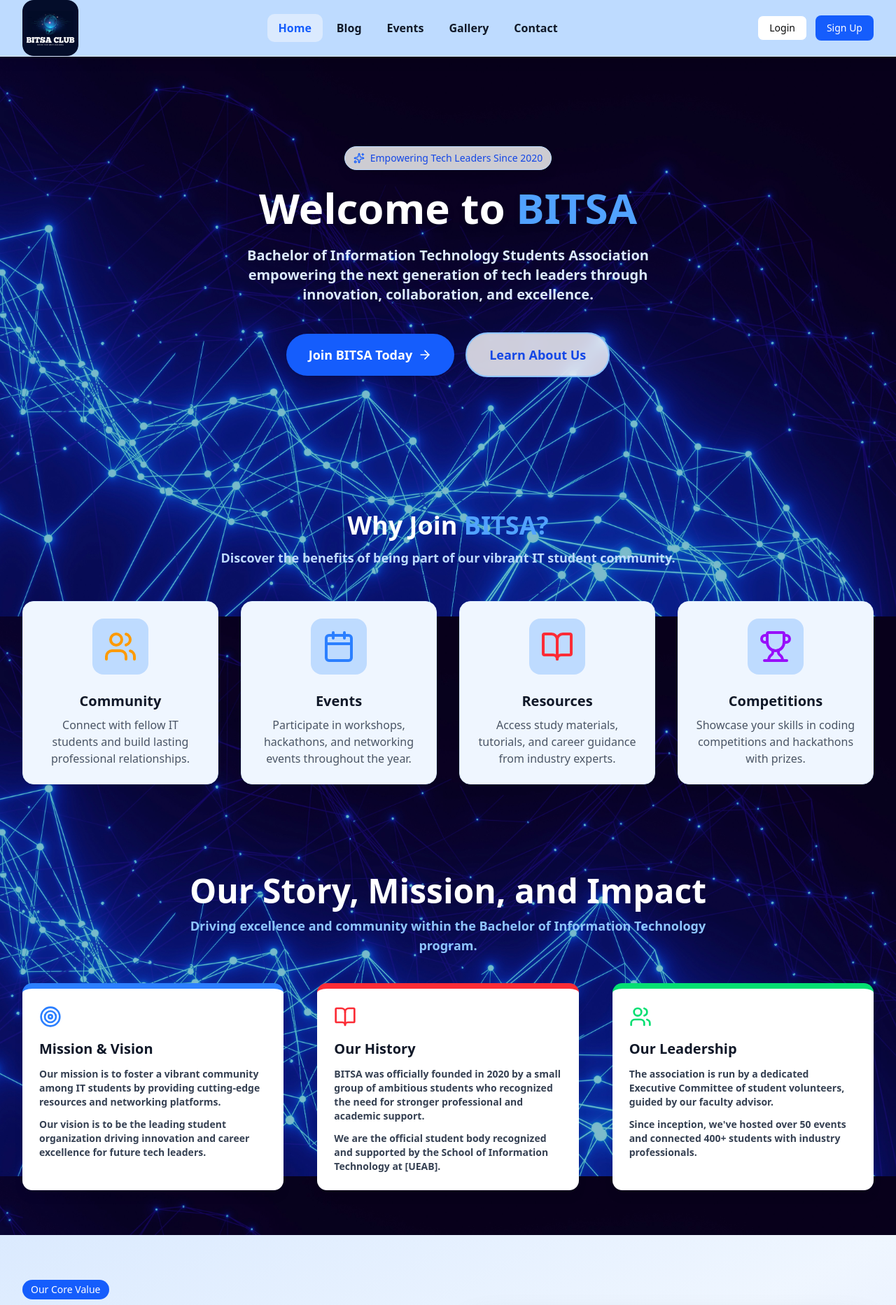
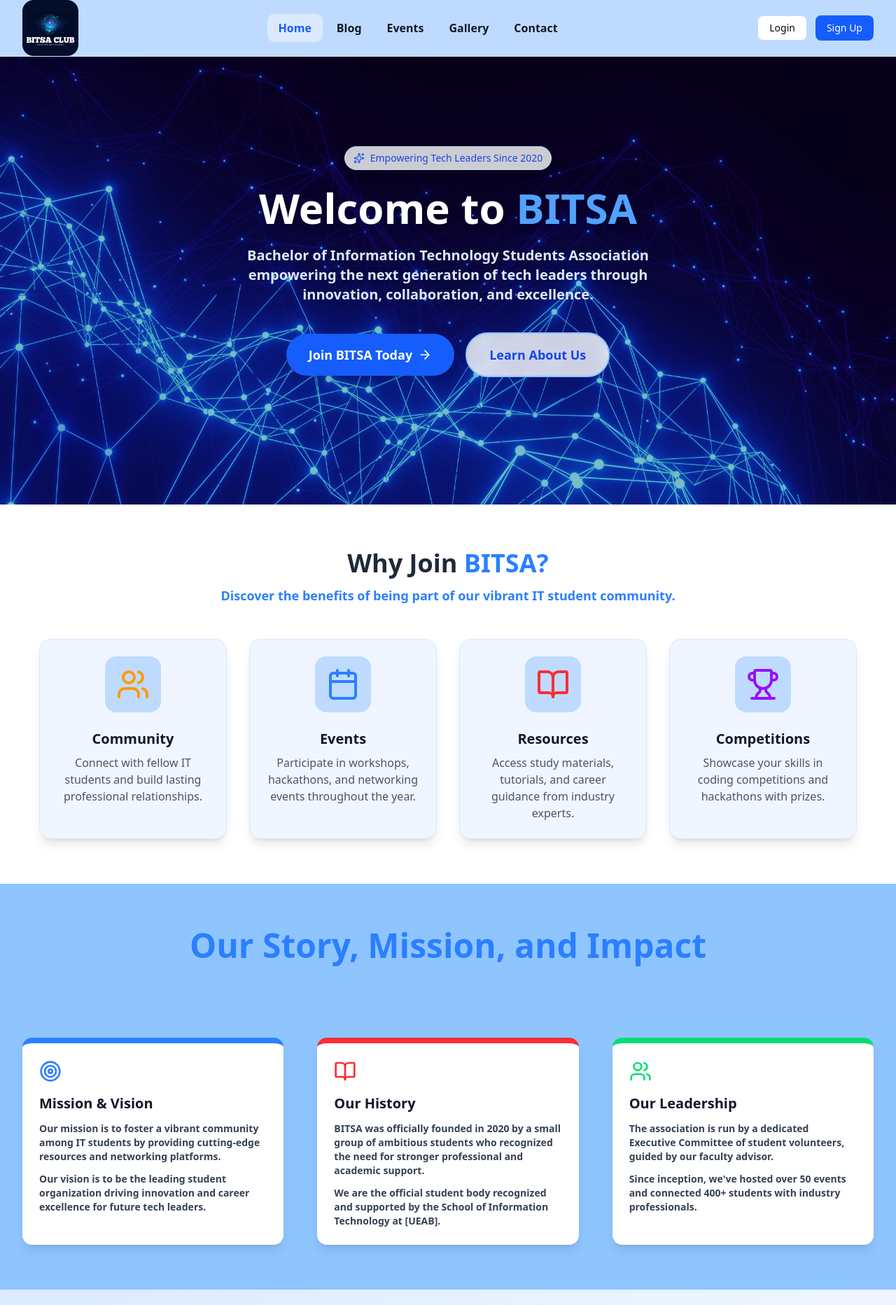
Before and after one commit to cheropbecky/BITSA_Frontend, a React (Vite) app: page / in a window 1280 px wide. Shown: the top 1865 px of the page at 70% size. Built offline with nearby package versions, Linux system fonts and the light colour scheme; grey boxes are pictures that could not be loaded.

Commit message:
modified homepage

```diff
--- a/src/pages/Homepage.jsx
+++ b/src/pages/Homepage.jsx
@@ -1,7 +1,6 @@
 import React, { useEffect } from "react";
 import { useNavigate } from "react-router-dom";
 import AOS from "aos";
-import { Link } from "react-router-dom";
 import "aos/dist/aos.css";
 import {
   Calendar,
@@ -10,27 +9,27 @@ import {
   Trophy,
   ArrowRight,
   Sparkles,
-  Target, // Added a new icon for the Mission/Vision
+  Target,
 } from "lucide-react";
 
 import heroPicture from "../assets/hero_bitsa.jpg";
 
 function Homepage({ onNavigate }) {
+  const navigate = useNavigate();
+
   useEffect(() => {
     AOS.init({
       duration: 1000,
-      once: true,
-      mirror: false,
+      once: false, // Animations repeat on scroll
+      mirror: true, // Animate when scrolling up
+      easing: "ease-out-cubic",
     });
+    AOS.refresh();
   }, []);
-  const navigate = useNavigate();
 
-  // 💡 Function to handle smooth scrolling to an anchor ID
   const scrollToSection = (id) => {
     const element = document.getElementById(id);
-    if (element) {
-      element.scrollIntoView({ behavior: "smooth" });
-    }
+    if (element) element.scrollIntoView({ behavior: "smooth" });
   };
 
   const features = [
@@ -39,49 +38,58 @@ function Homepage({ onNavigate }) {
       title: "Community",
       description:
         "Connect with fellow IT students and build lasting professional relationships.",
-      gradient: "from-blue-500 to-blue-600",
     },
     {
       icon: <Calendar className="w-10 h-10 sm:w-12 sm:h-12 text-blue-500" />,
       title: "Events",
       description:
         "Participate in workshops, hackathons, and networking events throughout the year.",
-      gradient: "from-blue-600 to-blue-700",
     },
     {
       icon: <BookOpen className="w-10 h-10 sm:w-12 sm:h-12 text-red-500" />,
       title: "Resources",
       description:
         "Access study materials, tutorials, and career guidance from industry experts.",
-      gradient: "from-blue-700 to-blue-800",
     },
     {
       icon: <Trophy className="w-10 h-10 sm:w-12 sm:h-12 text-purple-600" />,
       title: "Competitions",
       description:
         "Showcase your skills in coding competitions and hackathons with prizes.",
-      gradient: "from-blue-800 to-blue-900",
     },
   ];
 
   return (
     <div className="min-h-screen overflow-x-hidden">
+
       {/* HERO SECTION */}
       <div
         className="relative overflow-hidden bg-cover bg-center min-h-[60vh] sm:min-h-[80vh]"
-        style={{ backgroundImage: `url(${heroPicture})`,
-        backgroundAttachment: "fixed",
-       }}
+        style={{ backgroundImage: `url(${heroPicture})` }}
       >
-        <div className="absolute inset-0 bg-black/20" />
-        <div className="absolute top-6 right-4 w-48 h-48 bg-blue-300 rounded-full mix-blend-multiply filter blur-3xl opacity-30 animate-pulse hidden sm:block" />
-        <div className="absolute bottom-6 left-4 w-44 h-44 bg-indigo-300 rounded-full mix-blend-multiply filter blur-3xl opacity-30 animate-pulse hidden sm:block" />
+        <div
+          className="absolute inset-0 bg-black/20"
+          data-aos="fade-up"
+          data-aos-delay="100"
+        />
+        {/* Decorative blobs */}
+        <div
+          className="absolute top-6 right-4 w-48 h-48 bg-blue-300 rounded-full mix-blend-multiply filter blur-3xl opacity-30 animate-pulse hidden sm:block"
+          data-aos="fade-left"
+          data-aos-delay="200"
+        />
+        <div
+          className="absolute bottom-6 left-4 w-44 h-44 bg-indigo-300 rounded-full mix-blend-multiply filter blur-3xl opacity-30 animate-pulse hidden sm:block"
+          data-aos="fade-right"
+          data-aos-delay="300"
+        />
 
+        <div className="relative w-full xl:max-w-7xl mx-auto px-4 sm:px-6 lg:px-8 py-16 sm:py-24 md:py-32 text-center text-white">
           <div
-          className="relative w-full xl:max-w-7xl mx-auto px-4 sm:px-6 lg:px-8 py-16 sm:py-24 md:py-32 text-center text-white"
+            className="inline-flex items-center gap-2 bg-white/80 backdrop-blur-sm px-3 py-1.5 rounded-full shadow-lg mb-6 border border-blue-200"
             data-aos="fade-up"
+            data-aos-delay="400"
           >
-          <div className="inline-flex items-center gap-2 bg-white/80 backdrop-blur-sm px-3 py-1.5 rounded-full shadow-lg mb-6 border border-blue-200">
             <Sparkles className="w-4 h-4 text-blue-600" />
             <span className="text-blue-700 font-medium text-xs sm:text-sm">
               Empowering Tech Leaders Since 2020
@@ -90,7 +98,8 @@ function Homepage({ onNavigate }) {
 
           <h1
             className="text-3xl sm:text-4xl md:text-5xl lg:text-6xl mb-4 sm:mb-6 font-extrabold drop-shadow-lg"
-            data-aos="zoom-in"
+            data-aos="fade-up"
+            data-aos-delay="500"
           >
             Welcome to <span className="text-blue-400">BITSA</span>
           </h1>
@@ -98,43 +107,44 @@ function Homepage({ onNavigate }) {
           <p
             className="text-sm sm:text-base md:text-lg lg:text-xl mb-6 sm:mb-10 max-w-2xl mx-auto text-blue-100 font-semibold"
             data-aos="fade-up"
-            data-aos-delay="200"
+            data-aos-delay="600"
           >
             Bachelor of Information Technology Students Association empowering
             the next generation of tech leaders through innovation,
             collaboration, and excellence.
           </p>
 
-          <div className="flex flex-col sm:flex-row gap-3 sm:gap-4 justify-center items-center">
+          <div
+            className="flex flex-col sm:flex-row gap-3 sm:gap-4 justify-center items-center"
+            data-aos="fade-up"
+            data-aos-delay="700"
+          >
             <button
               type="button"
               onClick={() => navigate("/register")}
-              aria-label="Join BITSA"
               className="w-full sm:w-auto bg-blue-600 text-white px-6 sm:px-8 py-3 sm:py-4 rounded-full font-bold text-base sm:text-lg shadow-lg flex items-center justify-center gap-2 transition-transform transform hover:scale-105 hover:shadow-blue-500/40"
             >
               Join BITSA Today <ArrowRight className="w-4 h-4 sm:w-5 sm:h-5" />
             </button>
 
-            {/* 💡 SMOOTH SCROLL BUTTON EXAMPLE (You would use this logic in your NavBar) */}
             <button
               type="button"
               onClick={() => scrollToSection("about-us")}
-              aria-label="Learn About Us"
               className="w-full sm:w-auto bg-white/80 backdrop-blur-sm border-2 border-blue-300 text-blue-700 px-6 sm:px-8 py-3 sm:py-4 rounded-full font-bold text-base sm:text-lg transition-transform transform hover:scale-105 hover:shadow-lg hover:bg-blue-50"
             >
               Learn About Us
             </button>
           </div>
         </div>
+      </div>
 
-
-      {/* FEATURES SECTION (Unchanged) */}
-      <div className="max-w-full xl:max-w-7xl mx-auto px-4 sm:px-6 lg:px-8 py-12 sm:py-16 ">
+      {/* FEATURES */}
+      <div className="max-w-full xl:max-w-7xl mx-6 px-4 sm:px-6 lg:px-8 bg-white rounded-4xl py-12 sm:py-16">
         <div className="text-center mb-8 sm:mb-12" data-aos="fade-up">
-          <h2 className="text-2xl sm:text-3xl md:text-4xl mb-3 text-white font-extrabold">
-            Why Join <span className="text-blue-400">BITSA?</span>
+          <h2 className="text-2xl sm:text-3xl md:text-4xl mb-3 text-gray-800 font-extrabold">
+            Why Join <span className="text-blue-500">BITSA?</span>
           </h2>
-          <p className="text-base sm:text-lg font-bold text-blue-200 max-w-2xl mx-auto">
+          <p className="text-base sm:text-lg font-bold text-blue-500 max-w-2xl mx-auto">
             Discover the benefits of being part of our vibrant IT student
             community.
           </p>
@@ -146,7 +156,7 @@ function Homepage({ onNavigate }) {
               key={index}
               data-aos="zoom-in"
               data-aos-delay={index * 150}
-              className="group relative overflow-hidden bg-blue-50 border border-blue-100 rounded-2xl shadow-sm hover:shadow-md transition-all duration-300 p-4 sm:p-6 max-w-md mx-auto sm:mx-0"
+              className="group relative overflow-hidden bg-blue-50 border border-blue-100 rounded-2xl shadow-lg hover:shadow-xl transition-all duration-500 p-4 sm:p-6 max-w-md mx-auto sm:mx-0 transform hover:scale-[1.02] hover:bg-white"
             >
               <div className="relative">
                 <div className="flex justify-center mb-4 sm:mb-6">
@@ -166,67 +176,83 @@ function Homepage({ onNavigate }) {
         </div>
       </div>
 
-      {/* 📜 NEW: DETAILED ABOUT SECTION (Set as target for smooth scroll) */}
+      {/* ABOUT SECTION */}
       <div
-        className="py-12 sm:py-16"
-        id="about-us" // 📌 ANCHOR ID: The target for smooth scrolling
+        className="py-12 bg-blue-300 sm:py-16"
+        id="about-us"
         data-aos="fade-up"
       >
         <div className="max-w-full xl:max-w-7xl mx-auto px-4 sm:px-6 lg:px-8">
-          <div className="text-center mb-10">
-             <h2 className="text-3xl sm:text-4xl md:text-5xl mb-3 text-white font-extrabold">
+          <div className="text-center mb-10" data-aos="fade-up" data-aos-delay="100">
+            <h2 className="text-3xl sm:text-4xl md:text-5xl mb-3 text-blue-500 font-extrabold">
               Our Story, Mission, and Impact
             </h2>
             <p className="text-base font-bold sm:text-lg text-blue-300 max-w-3xl mx-auto">
-                Driving excellence and community within the Bachelor of Information Technology program.
+              Driving excellence and community within the Bachelor of
+              Information Technology program.
             </p>
           </div>
 
           <div className="grid grid-cols-1 md:grid-cols-3 gap-8 md:gap-12">
-
-            {/* 1. Mission & Vision */}
-            <div className="bg-white p-6 rounded-xl shadow-lg border-t-8 border-blue-500" data-aos="fade-right" data-aos-delay="100">
+            <div
+              className="bg-white p-6 rounded-xl shadow-lg border-t-8 border-blue-500"
+              data-aos="fade-right"
+              data-aos-delay="200"
+            >
               <Target className="w-8 h-8 text-blue-500 mb-4" />
               <h3 className="text-xl font-bold text-gray-900 mb-3">Mission & Vision</h3>
               <p className="text-sm font-bold text-gray-700 mb-3">
-                    Our mission is to foster a vibrant community among IT students by providing cutting-edge resources and networking platforms.
+                Our mission is to foster a vibrant community among IT students
+                by providing cutting-edge resources and networking platforms.
               </p>
               <p className="text-sm font-bold text-gray-700">
-                    Our vision is to be the leading student organization driving innovation and career excellence for future tech leaders.
+                Our vision is to be the leading student organization driving
+                innovation and career excellence for future tech leaders.
               </p>
             </div>
 
-            {/* 2. History & Affiliation */}
-            <div className="bg-white p-6 rounded-xl shadow-lg border-t-8 border-red-500" data-aos="fade-up" data-aos-delay="200">
+            <div
+              className="bg-white p-6 rounded-xl shadow-lg border-t-8 border-red-500"
+              data-aos="fade-up"
+              data-aos-delay="300"
+            >
               <BookOpen className="w-8 h-8 text-red-500 mb-4" />
               <h3 className="text-xl font-bold text-gray-900 mb-3">Our History</h3>
               <p className="text-sm font-bold text-gray-700 mb-3">
-                    BITSA was officially founded in 2020 by a small group of ambitious students who recognized the need for stronger professional and academic support.
+                BITSA was officially founded in 2020 by a small group of
+                ambitious students who recognized the need for stronger
+                professional and academic support.
               </p>
               <p className="text-sm font-bold text-gray-700">
-                    We are the official student body recognized and supported by the School of Information Technology at [UEAB].
+                We are the official student body recognized and supported by the
+                School of Information Technology at [UEAB].
               </p>
             </div>
 
-            {/* 3. Leadership & Impact */}
-            <div className="bg-white p-6 rounded-xl shadow-lg border-t-8 border-green-400" data-aos="fade-left" data-aos-delay="300">
+            <div
+              className="bg-white p-6 rounded-xl shadow-lg border-t-8 border-green-400"
+              data-aos="fade-left"
+              data-aos-delay="400"
+            >
               <Users className="w-8 h-8 text-green-400 mb-4" />
               <h3 className="text-xl font-bold text-gray-900 mb-3">Our Leadership</h3>
               <p className="text-sm font-bold text-gray-700 mb-3">
-                    The association is run by a dedicated Executive Committee of student volunteers, guided by our faculty advisor.
+                The association is run by a dedicated Executive Committee of
+                student volunteers, guided by our faculty advisor.
               </p>
               <p className="text-sm font-bold text-gray-700">
-                    Since inception, we've hosted over 50 events and connected 400+ students with industry professionals.
+                Since inception, we've hosted over 50 events and connected 400+
+                students with industry professionals.
               </p>
             </div>
           </div>
         </div>
       </div>
-      </div>
-      {/* 📜 END: DETAILED ABOUT SECTION */}
+
+      {/* CORE VALUE */}
       <div className="bg-gradient-to-br from-blue-100 via-blue-50 to-indigo-100 py-12 sm:py-16">
         <div className="max-w-full xl:max-w-7xl mx-auto px-4 sm:px-6 lg:px-8 grid grid-cols-1 md:grid-cols-2 gap-8 sm:gap-12 items-center">
-          <div data-aos="fade-right">
+          <div data-aos="fade-right" data-aos-delay="100">
             <div className="inline-block bg-blue-600 text-white px-3 py-1 rounded-full text-sm mb-4">
               Our Core Value
             </div>
@@ -243,6 +269,7 @@ function Homepage({ onNavigate }) {
               a platform for students to connect, learn, and grow in the
               ever-evolving tech industry.
             </p>
+
             <ul className="space-y-2 mb-6 font-semibold">
               {[
                 "Industry-led Workshops",
@@ -250,7 +277,12 @@ function Homepage({ onNavigate }) {
                 "Career Guidance",
                 "Tech Competitions",
               ].map((item, i) => (
-                <li key={i} className="flex items-center gap-3 text-gray-700">
+                <li
+                  key={i}
+                  className="flex items-center gap-3 text-gray-700"
+                  data-aos="fade-up"
+                  data-aos-delay={150 * (i + 1)}
+                >
                   <div className="w-6 h-6 rounded-full bg-blue-500 flex items-center justify-center shrink-0 animate-pulse">
                     <svg
                       className="w-3 h-3 text-white"
@@ -270,30 +302,32 @@ function Homepage({ onNavigate }) {
                 </li>
               ))}
             </ul>
+
             <button
               type="button"
               onClick={() => navigate("/contact")}
               className="w-full sm:w-auto bg-blue-600 text-white px-6 sm:px-8 py-3 sm:py-4 rounded-full hover:bg-blue-700 transition-all shadow-md flex items-center gap-2 font-semibold transform hover:scale-105"
+              data-aos="fade-up"
+              data-aos-delay="500"
             >
               Get in Touch <ArrowRight className="w-4 h-4 sm:w-5 sm:h-5" />
             </button>
           </div>
 
-          {/* About Image */}
-          <div className="relative" data-aos="fade-left">
+          <div className="relative" data-aos="fade-left" data-aos-delay="200">
             <img
-              src="https://images.unsplash.com/photo-1638029202288-451a89e0d55f?crop=entropy&cs=tinysrgb&fit=max&fm=jpg&ixid=M3w3Nzg4Nzd8MHwxfHNlYXJjaHwxfHxjb2RpbmclMjBoYWNrYXRob258ZW58MXx8fHwxNzYyMjUxOTA4fDA&ixlib=rb-4.1.0&q=80&w=1080&utm_source=figma&utm_medium=referral"
+              src="https://images.unsplash.com/photo-1638029202288-451a89e0d55f?auto=format&fit=crop&w=1080&q=80"
               alt="Coding Hackathon"
               className="rounded-3xl shadow-2xl object-cover w-full h-48 sm:h-64 md:h-80 lg:h-[420px] border-4 border-white transition-transform duration-700 hover:scale-105"
             />
-            <div className="absolute inset-0 rounded-3xl bg-gradient-to-t from-blue-900/10 to-transparent pointer-events-none"></div>
+            <div className="absolute inset-0 rounded-3xl bg-gradient-to-t from-blue-900/10 to-transparent pointer-events-none" />
           </div>
         </div>
       </div>
 
-      {/* CALL TO ACTION SECTION (Unchanged) */}
+      {/* CALL TO ACTION */}
       <div className="bg-blue-700 py-12 sm:py-16 text-center text-white">
-        <div className="w-full xl:max-w-4xl mx-auto px-4" data-aos="fade-up">
+        <div className="w-full xl:max-w-4xl mx-auto px-4" data-aos="fade-up" data-aos-delay="100">
           <h2 className="text-2xl sm:text-3xl md:text-4xl font-extrabold mb-4 sm:mb-6">
             Ready to Be Part of Something Bigger?
           </h2>
@@ -305,6 +339,8 @@ function Homepage({ onNavigate }) {
             type="button"
             onClick={() => navigate("/register")}
             className="w-full sm:w-auto bg-white text-blue-700 px-6 sm:px-8 py-3 sm:py-4 rounded-full font-bold text-base sm:text-lg hover:bg-blue-100 transition-all shadow-md flex items-center gap-2 mx-auto transform hover:scale-105"
+            data-aos="fade-up"
+            data-aos-delay="200"
           >
             Join Now <ArrowRight className="w-4 h-4 sm:w-5 sm:h-5" />
           </button>
```
Lines whose indentation alone changed are shown as unchanged.
